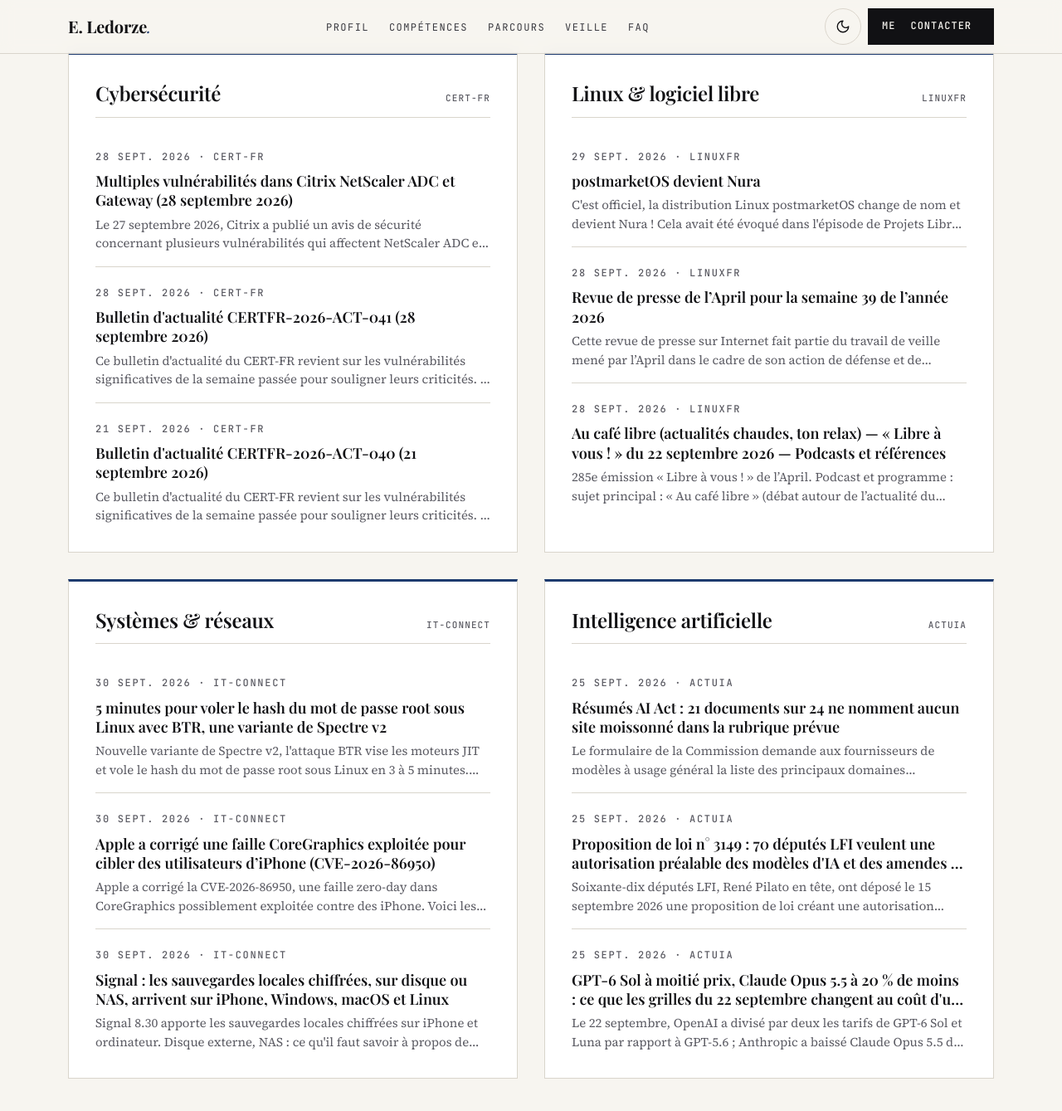
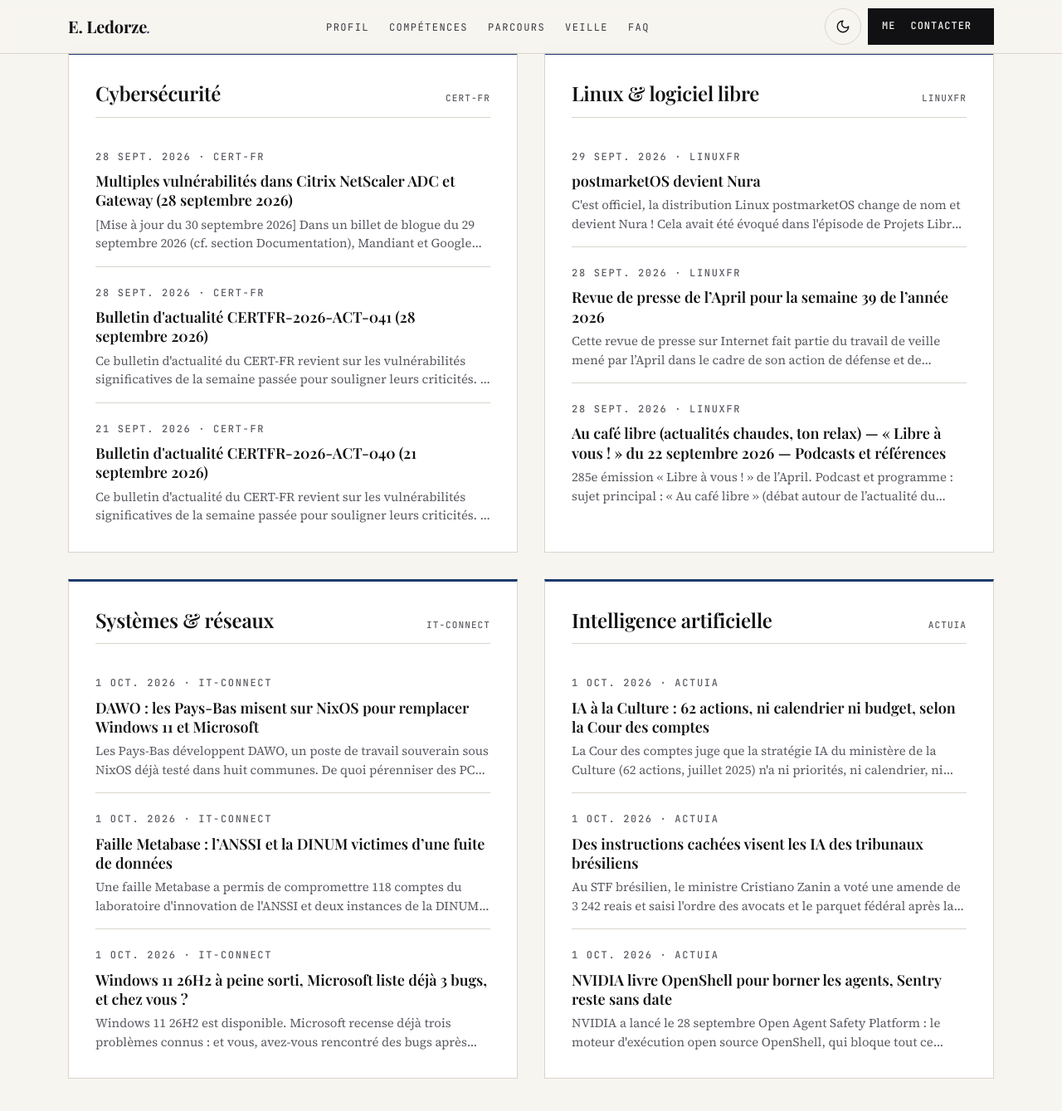
Before and after one commit to TheDringe54-lab/TheDringe54-lab.github.io, a Jekyll site: the page built from index.html, in a window 1280 px wide and 1400 px high, scrolled down 4361 px. Shown: the top 1339 px of the window at 83% size. Built offline with Jekyll 4.4.1, drawn with Linux system fonts in a browser that asks for light colours; some of the changed text lies outside the part shown.

Commit message:
Veille techno : mise à jour automatique

```diff
--- a/_data/veille.json
+++ b/_data/veille.json
@@ -1,5 +1,5 @@
 {
-  "mise_a_jour": "2026-09-30",
+  "mise_a_jour": "2026-10-01",
   "themes": [
     {
       "id": "cyber",
@@ -11,7 +11,7 @@
           "lien": "https://www.cert.ssi.gouv.fr/alerte/CERTFR-2026-ALE-011/",
           "source": "CERT-FR",
           "date": "2026-09-28",
-          "resume": "Le 27 septembre 2026, Citrix a publié un avis de sécurité concernant plusieurs vulnérabilités qui affectent NetScaler ADC et Gateway. Parmi celles-ci, les…"
+          "resume": "[Mise à jour du 30 septembre 2026] Dans un billet de blogue du 29 septembre 2026 (cf. section Documentation), Mandiant et Google Threat Intelligence Group…"
         },
         {
           "titre": "Bulletin d'actualité CERTFR-2026-ACT-041 (28 septembre 2026)",
@@ -63,25 +63,25 @@
       "titre_en": "Systems & networks",
       "articles": [
         {
-          "titre": "5 minutes pour voler le hash du mot de passe root sous Linux avec BTR, une variante de Spectre v2",
-          "lien": "https://www.it-connect.fr/spectre-v2-btr-linux-hash-mot-de-passe-root/",
+          "titre": "DAWO : les Pays-Bas misent sur NixOS pour remplacer Windows 11 et Microsoft",
+          "lien": "https://www.it-connect.fr/dawo-pays-bas-poste-travail-souverain-nixos/",
           "source": "IT-Connect",
-          "date": "2026-09-30",
-          "resume": "Nouvelle variante de Spectre v2, l'attaque BTR vise les moteurs JIT et vole le hash du mot de passe root sous Linux en 3 à 5 minutes. Comment se protéger ? Le…"
+          "date": "2026-10-01",
+          "resume": "Les Pays-Bas développent DAWO, un poste de travail souverain sous NixOS déjà testé dans huit communes. De quoi pérenniser des PC incompatibles Windows 11. Le…"
         },
         {
-          "titre": "Apple a corrigé une faille CoreGraphics exploitée pour cibler des utilisateurs d’iPhone (CVE-2026-86950)",
-          "lien": "https://www.it-connect.fr/apple-cve-2026-86950-faille-zero-day-coregraphics/",
+          "titre": "Faille Metabase : l’ANSSI et la DINUM victimes d’une fuite de données",
+          "lien": "https://www.it-connect.fr/anssi-dinum-fuite-donnees-metabase/",
           "source": "IT-Connect",
-          "date": "2026-09-30",
-          "resume": "Apple a corrigé la CVE-2026-86950, une faille zero-day dans CoreGraphics possiblement exploitée contre des iPhone. Voici les mises à jour à installer…"
+          "date": "2026-10-01",
+          "resume": "Une faille Metabase a permis de compromettre 118 comptes du laboratoire d'innovation de l'ANSSI et deux instances de la DINUM. Voici ce que l'on sait. Le post…"
         },
         {
-          "titre": "Signal : les sauvegardes locales chiffrées, sur disque ou NAS, arrivent sur iPhone, Windows, macOS et Linux",
-          "lien": "https://www.it-connect.fr/signal-sauvegardes-locales-iphone-desktop/",
+          "titre": "Windows 11 26H2 à peine sorti, Microsoft liste déjà 3 bugs, et chez vous ?",
+          "lien": "https://www.it-connect.fr/windows-11-26h2-problemes-connus/",
           "source": "IT-Connect",
-          "date": "2026-09-30",
-          "resume": "Signal 8.30 apporte les sauvegardes locales chiffrées sur iPhone et ordinateur. Disque externe, NAS : ce qu'il faut savoir à propos de ces évolutions. Le post…"
+          "date": "2026-10-01",
+          "resume": "Windows 11 26H2 est disponible. Microsoft recense déjà trois problèmes connus : et vous, avez-vous rencontré des bugs après l'installation de cette version ?…"
         }
       ]
     },
@@ -91,25 +91,25 @@
       "titre_en": "Artificial intelligence",
       "articles": [
         {
-          "titre": "Résumés AI Act : 21 documents sur 24 ne nomment aucun site moissonné dans la rubrique prévue",
-          "lien": "https://www.actuia.com/actualite/vingt-et-un-resumes-ai-act-sans-liste-des-sites-moissonnes/",
+          "titre": "IA à la Culture : 62 actions, ni calendrier ni budget, selon la Cour des comptes",
+          "lien": "https://www.actuia.com/actualite/ia-a-la-culture-62-actions-ni-calendrier-ni-budget-selon-la-cour-des-comptes/",
           "source": "ActuIA",
-          "date": "2026-09-25",
-          "resume": "Le formulaire de la Commission demande aux fournisseurs de modèles à usage général la liste des principaux domaines moissonnés pour l'entraînement. Sur 24…"
+          "date": "2026-10-01",
+          "resume": "La Cour des comptes juge que la stratégie IA du ministère de la Culture (62 actions, juillet 2025) n'a ni priorités, ni calendrier, ni budget identifiable, et…"
         },
         {
-          "titre": "Proposition de loi n° 3149 : 70 députés LFI veulent une autorisation préalable des modèles d'IA et des amendes à 7 %",
-          "lien": "https://www.actuia.com/actualite/autorisation-prealable-et-amendes-a-7-la-proposition-de-loi-n-3149-sur-lia/",
+          "titre": "Des instructions cachées visent les IA des tribunaux brésiliens",
+          "lien": "https://www.actuia.com/actualite/des-instructions-cachees-visent-les-ia-des-tribunaux-bresiliens/",
           "source": "ActuIA",
-          "date": "2026-09-25",
-          "resume": "Soixante-dix députés LFI, René Pilato en tête, ont déposé le 15 septembre 2026 une proposition de loi créant une autorisation préalable pour les modèles d'IA à…"
+          "date": "2026-10-01",
+          "resume": "Au STF brésilien, le ministre Cristiano Zanin a voté une amende de 3 242 reais et saisi l'ordre des avocats et le parquet fédéral après la découverte…"
         },
         {
-          "titre": "GPT-6 Sol à moitié prix, Claude Opus 5.5 à 20 % de moins : ce que les grilles du 22 septembre changent au coût d'un agent",
-          "lien": "https://www.actuia.com/actualite/gpt-6-sol-claude-opus-55-ce-que-coute-une-session-dagent/",
+          "titre": "NVIDIA livre OpenShell pour borner les agents, Sentry reste sans date",
+          "lien": "https://www.actuia.com/actualite/nvidia-livre-openshell-pour-borner-les-agents-sentry-reste-sans-date/",
           "source": "ActuIA",
-          "date": "2026-09-25",
-          "resume": "Le 22 septembre, OpenAI a divisé par deux les tarifs de GPT-6 Sol et Luna par rapport à GPT-5.6 ; Anthropic a baissé Claude Opus 5.5 de 20 % sur le prix de…"
+          "date": "2026-10-01",
+          "resume": "NVIDIA a lancé le 28 septembre Open Agent Safety Platform : le moteur d'exécution open source OpenShell, qui bloque tout ce qu'aucune règle n'autorise, est…"
         }
       ]
     }
```
